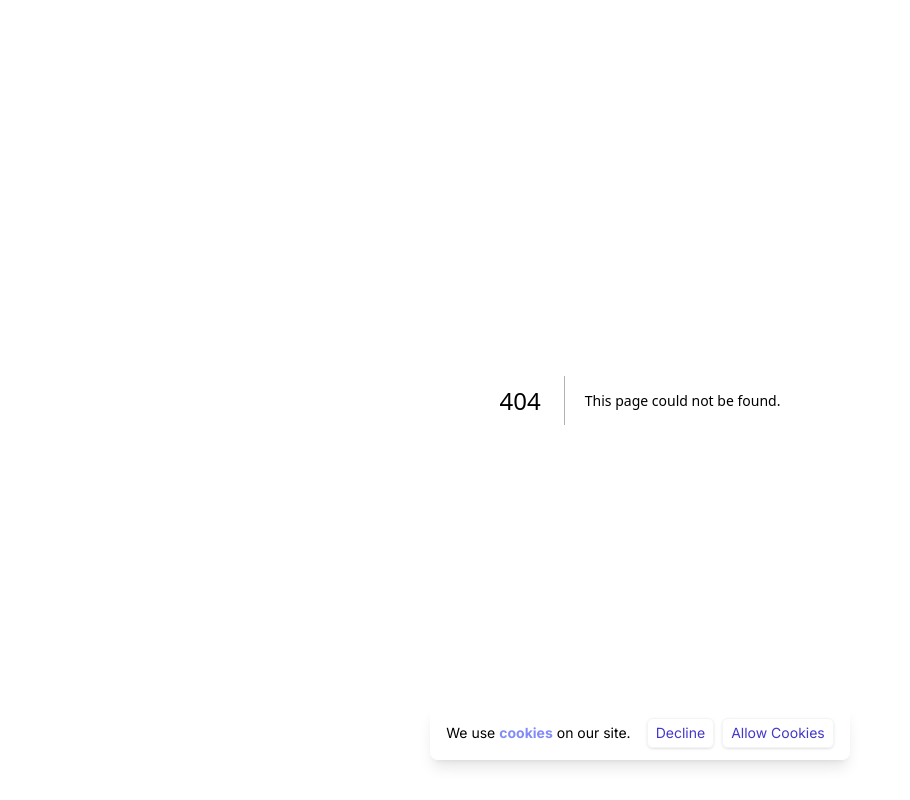
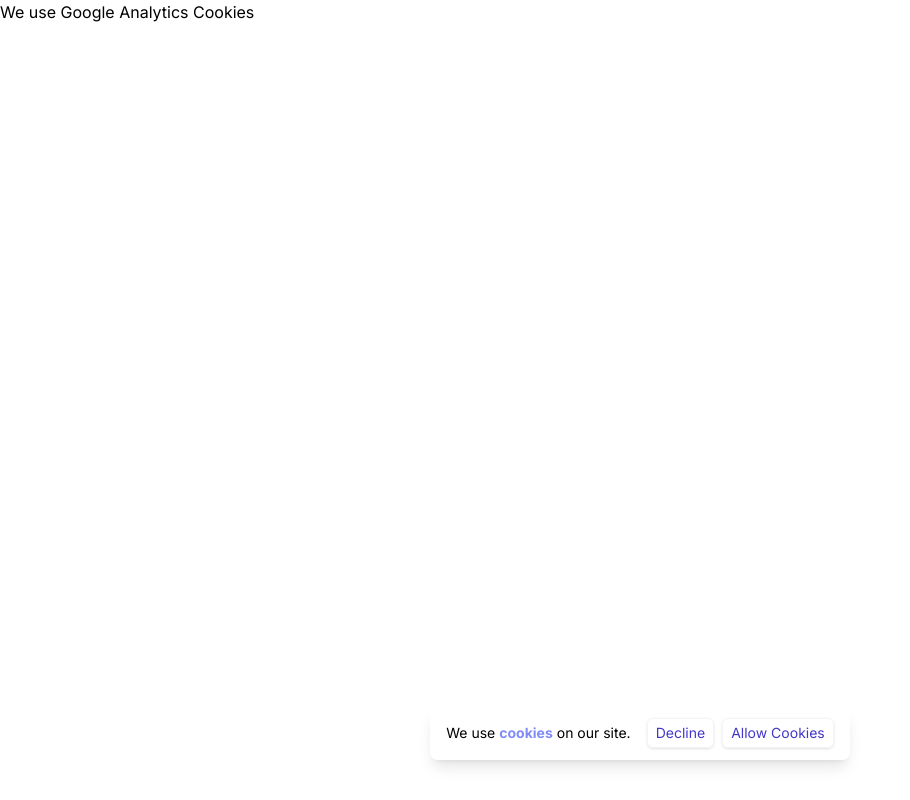
Before and after one commit to ziming-yuan/AlignmentCalendar, a Next.js app: page /info/cookies in a window 1280 px wide. Before the commit this address had no page. Shown: the whole page, without its empty margins (0-910 px from the left). Built offline with nearby package versions, Linux system fonts and the light colour scheme.

Commit message:
analytics: removed cookie link

```diff
--- /dev/null
+++ b/src/app/(site)/info/cookies/page.jsx
@@ -0,0 +1,5 @@
+function Cookies() {
+    return <div>We use Google Analytics Cookies</div>;
+}
+
+export default Cookies;
--- a/src/components/analytics/CookieBanner.jsx
+++ b/src/components/analytics/CookieBanner.jsx
@@ -27,7 +27,7 @@ export default function CookieBanner() {
             } px-3 md:px-4 py-3 justify-between items-center flex-col sm:flex-row gap-y-2 gap-x-4 rounded-lg shadow-lg`}
         >
             <div className="text-center text-sm">
-                <Link href="/info/cookies">
+                <Link href="#">
                     <p className="inline-flex items-center">
                         We use
                         <span className="font-bold text-indigo-400 ml-1 mr-1">
```
